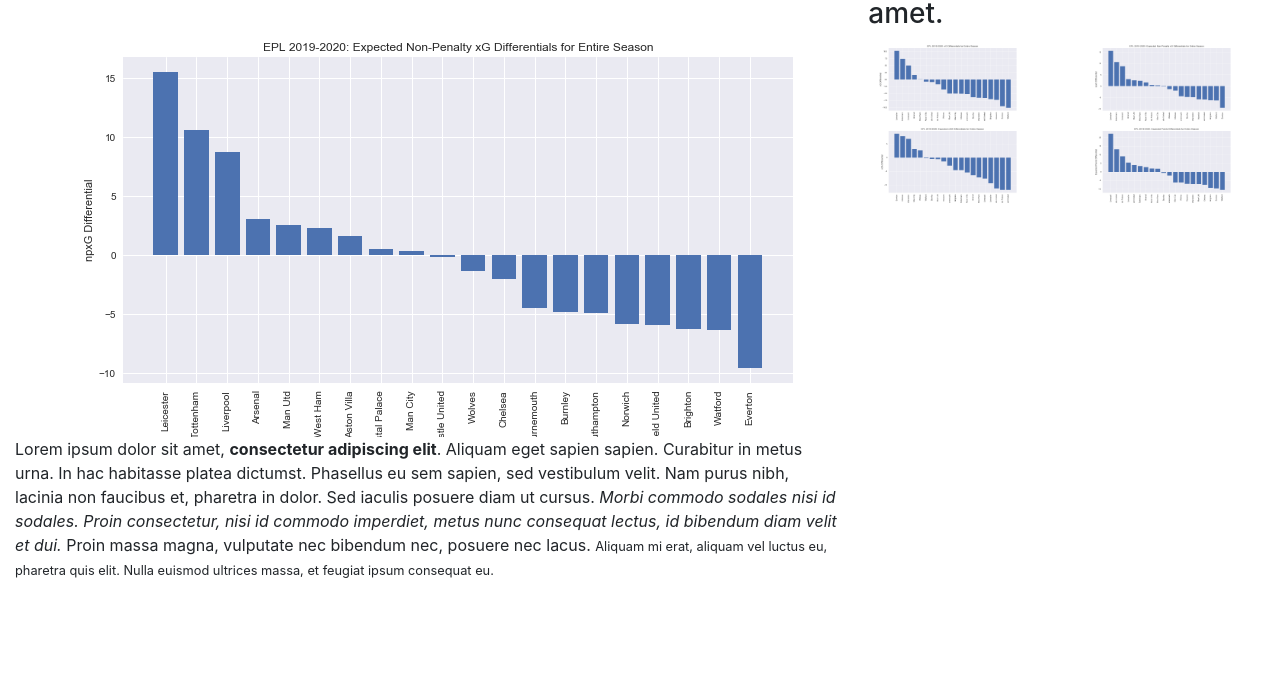
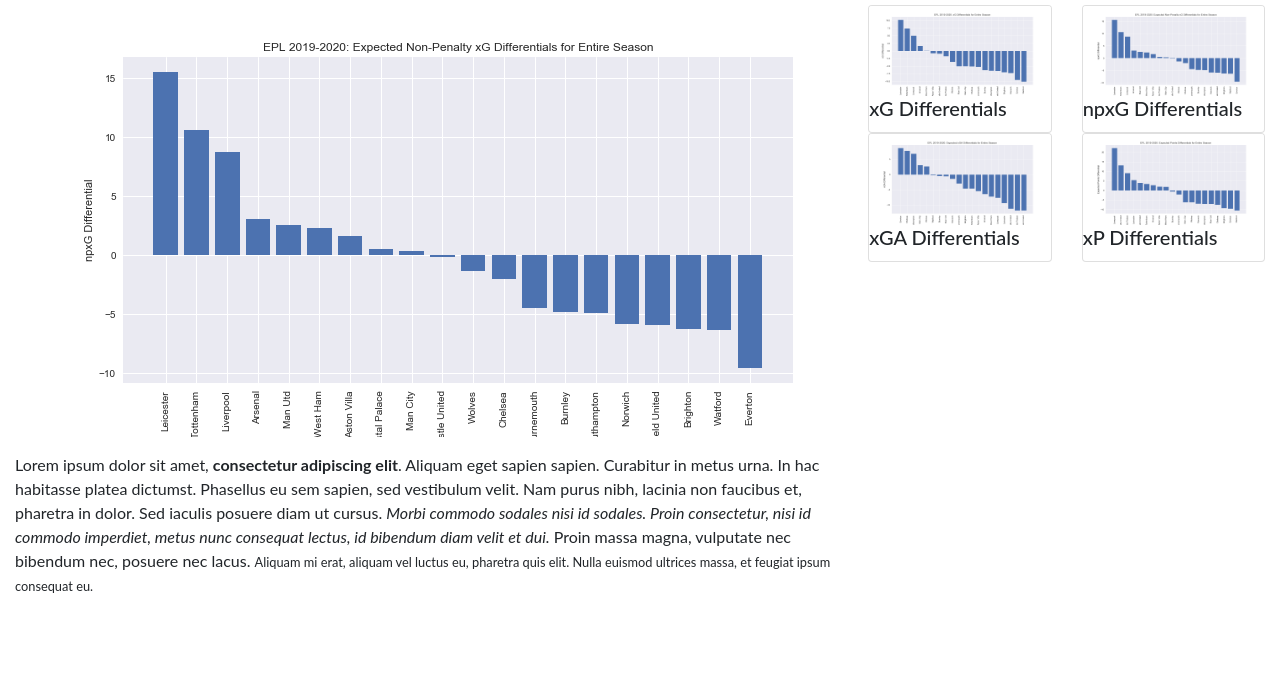
Before and after one commit to troypramsey/WebViz_EPL2019Analysis, a plain HTML site: page WebVisualizations/assets/viz2.html in a window 1280 px wide. Shown: the part 117-800 px from the top of the page. Drawn offline with nearby package versions, Linux system fonts and the light colour scheme.

Commit message:
fixed thumbnail box on individual viz pages

```diff
--- a/WebVisualizations/assets/styles.css
+++ b/WebVisualizations/assets/styles.css
@@ -1,3 +1,20 @@
-.thumbnails {
-    width: 90%;
-}
+body {
+    margin: 0;
+    font-family: "Lato", -apple-system, BlinkMacSystemFont, "Segoe UI", Roboto, "Helvetica Neue", Arial, "Noto Sans", sans-serif, "Apple Color Emoji", "Segoe UI Emoji", "Segoe UI Symbol", "Noto Color Emoji";
+    font-size: 1rem;
+    font-weight: 400;
+    line-height: 1.5;
+    color: #212529;
+    text-align: left;
+    background-color: #fff;
+  }
+
+  h1, h2, h3, h4, h5, h6 {
+    margin-top: 0;
+    margin-bottom: 0.5rem;
+  }
+
+  p {
+    margin-top: 1rem;
+    margin-bottom: 1rem;
+  }
--- a/WebVisualizations/assets/viz2.html
+++ b/WebVisualizations/assets/viz2.html
@@ -8,7 +8,7 @@
     <script src="https://cdnjs.cloudflare.com/ajax/libs/popper.js/1.14.7/umd/popper.min.js" integrity="sha384-UO2eT0CpHqdSJQ6hJty5KVphtPhzWj9WO1clHTMGa3JDZwrnQq4sF86dIHNDz0W1" crossorigin="anonymous"></script>
     <script src="https://stackpath.bootstrapcdn.com/bootstrap/4.3.1/js/bootstrap.min.js" integrity="sha384-JjSmVgyd0p3pXB1rRibZUAYoIIy6OrQ6VrjIEaFf/nJGzIxFDsf4x0xIM+B07jRM" crossorigin="anonymous"></script>
     <link rel="stylesheet" href="styles.css">
-    <title>npxG Differentials</title>
+    <title>xG Differentials</title>
 </head>
 <body>
     <div class="container-fluid">
@@ -53,21 +53,50 @@
                 </h3>
                 <div class="row">
                     <div class="col-md-6">
-                        <img class="thumbnails" alt="Bootstrap Image Preview" src="../visualizations/xg_diff_bar.png" />
+                        <div class="card">
+                            <img class="card-img-top" alt="Bootstrap Thumbnail First" src="../visualizations/xg_diff_bar.png" />
+                            <div class="card-block">
+                                <h5 class="card-title">
+                                    xG Differentials
+                                </h5>
+                            </div>
+                        </div>
                     </div>
                     <div class="col-md-6">
-                        <img class="thumbnails" alt="Bootstrap Image Preview" src="../visualizations/npxg_diff_bar.png" />
+                        <div class="card">
+                            <img class="card-img-top" alt="Bootstrap Thumbnail Second" src="../visualizations/npxg_diff_bar.png" />
+                            <div class="card-block">
+                                <h5 class="card-title">
+                                    npxG Differentials
+                                </h5>
+                            </div>
+                        </div>
                     </div>
                 </div>
                 <div class="row">
                     <div class="col-md-6">
-                        <img class="thumbnails" alt="Bootstrap Image Preview" src="../visualizations/xga_diff_bar.png" />
+                        <div class="card">
+                            <img class="card-img-top" alt="Bootstrap Thumbnail First" src="../visualizations/xga_diff_bar.png" />
+                            <div class="card-block">
+                                <h5 class="card-title">
+                                    xGA Differentials
+                                </h5>
+                            </div>
+                        </div>
                     </div>
                     <div class="col-md-6">
-                        <img class="thumbnails" alt="Bootstrap Image Preview" src="../visualizations/xp_diff_bar.png" />
+                        <div class="card">
+                            <img class="card-img-top" alt="Bootstrap Thumbnail Second" src="../visualizations/xp_diff_bar.png" />
+                            <div class="card-block">
+                                <h5 class="card-title">
+                                    xP Differentials
+                                </h5>
+                            </div>
+                        </div>
                     </div>
                 </div>
             </div>
         </div>
+    </div>
 </body>
 </html>
```
Also changed, not shown: WebVisualizations/assets/viz1.html (+33 -4 lines), WebVisualizations/assets/viz3.html (+33 -4 lines), WebVisualizations/assets/viz4.html (+33 -4 lines).
